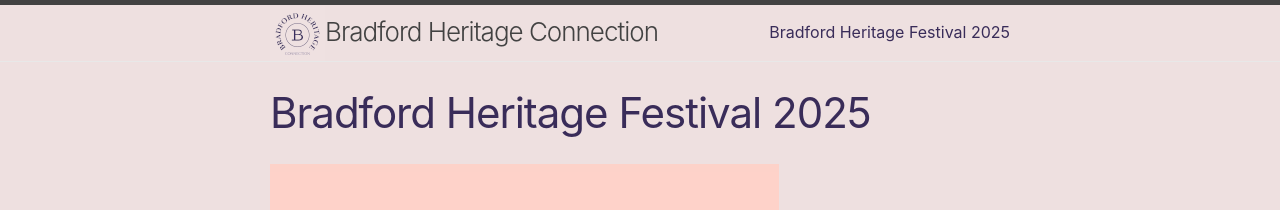
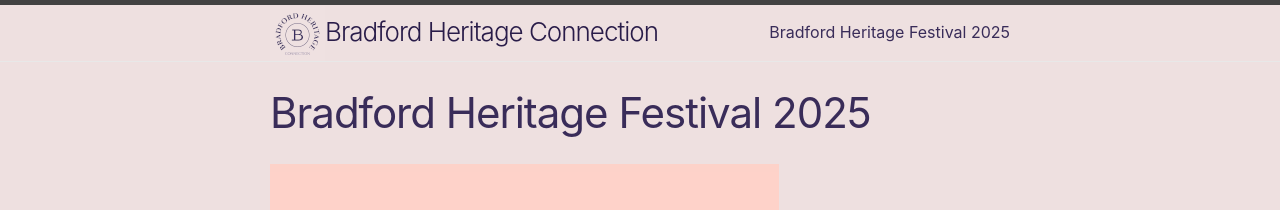
Before and after one commit to jwingfield/bhc2, a Jekyll site: the page built from festival-2025.markdown, in a window 1280 px wide. Shown: the top 210 px of the page. Built offline with Jekyll 4.4.1, drawn with Linux system fonts in a browser that asks for light colours.

Commit message:
another colour tweak

```diff
--- a/assets/main.css
+++ b/assets/main.css
@@ -232,7 +232,7 @@
   float: left;
 }
 .site-title, .site-title:visited {
-  color: rgb(66.25, 66.25, 66.25);
+  color: #291c49;
 }
 
 .site-nav {
```
